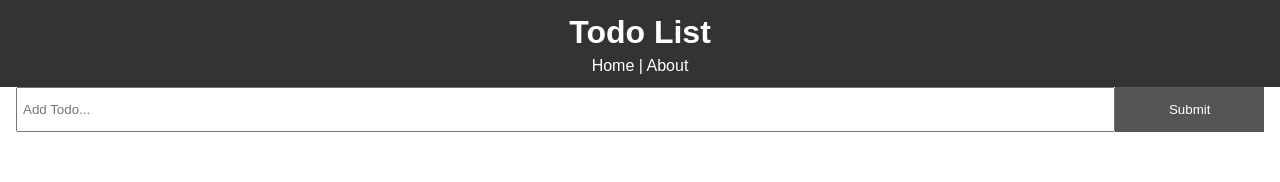
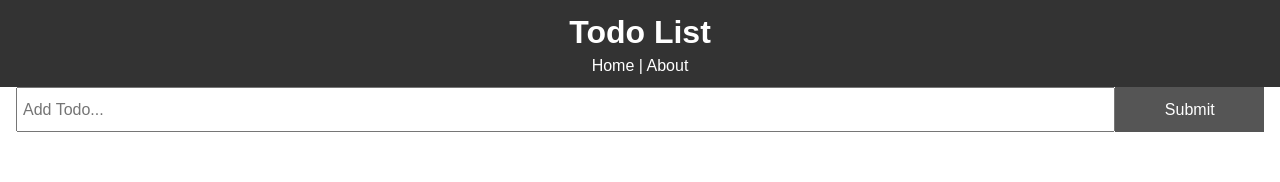
Before and after one commit to Cabbott118/React-Todo, a React (Create React App) app in the folder client/: page / in a window 1280 px wide. Shown: the top 182 px of the page. Built offline with nearby package versions, Linux system fonts and the light colour scheme; no server answers; the HTML template or start-up script is replaced by a standard one.

Commit message:
Adjusted font size on input form.

```diff
--- a/client/src/components/todos/AddTodo.js
+++ b/client/src/components/todos/AddTodo.js
@@ -27,7 +27,7 @@ export class AddTodo extends Component {
         <input
           type='text'
           name='title'
-          style={{ flex: '10', padding: '5px' }}
+          style={{ flex: '10', padding: '5px', fontSize: '1rem' }}
           placeholder='Add Todo...'
           value={this.state.title}
           onChange={this.onChange}
@@ -36,7 +36,7 @@ export class AddTodo extends Component {
           type='submit'
           value='Submit'
           className='btn'
-          style={{ flex: '1' }}
+          style={{ flex: '1', fontSize: '1rem' }}
         />
       </form>
     );
```
